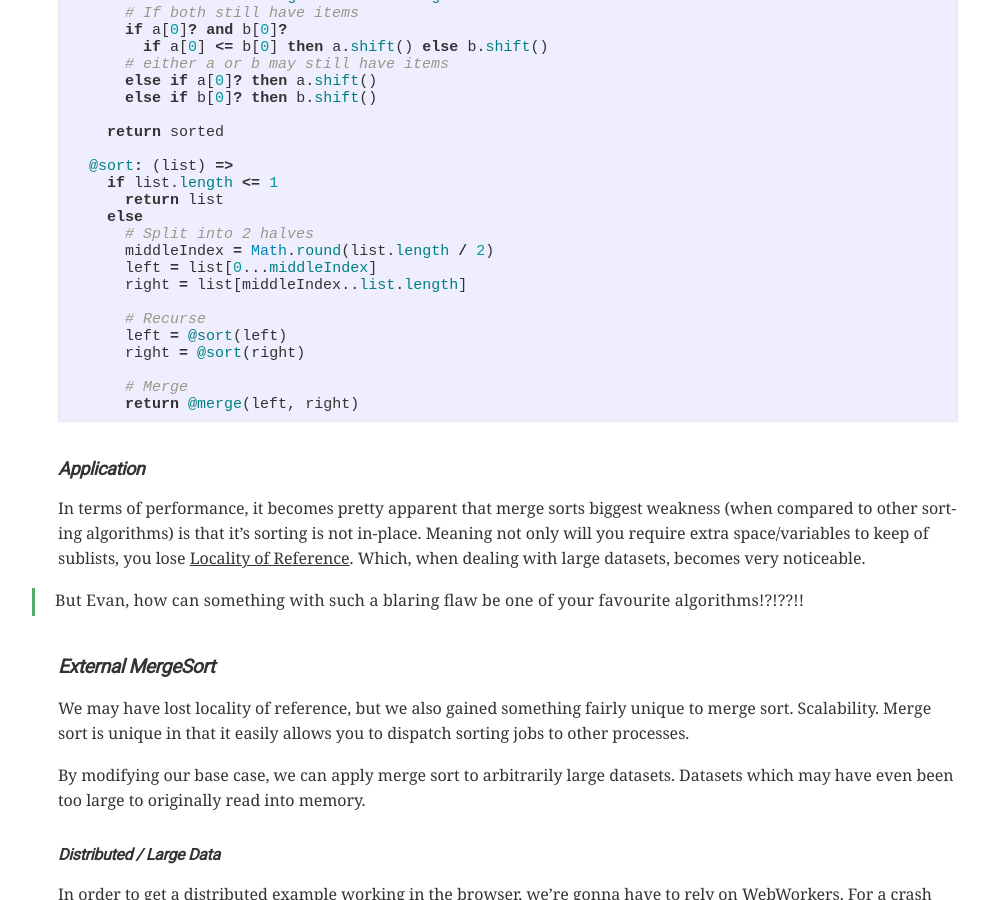
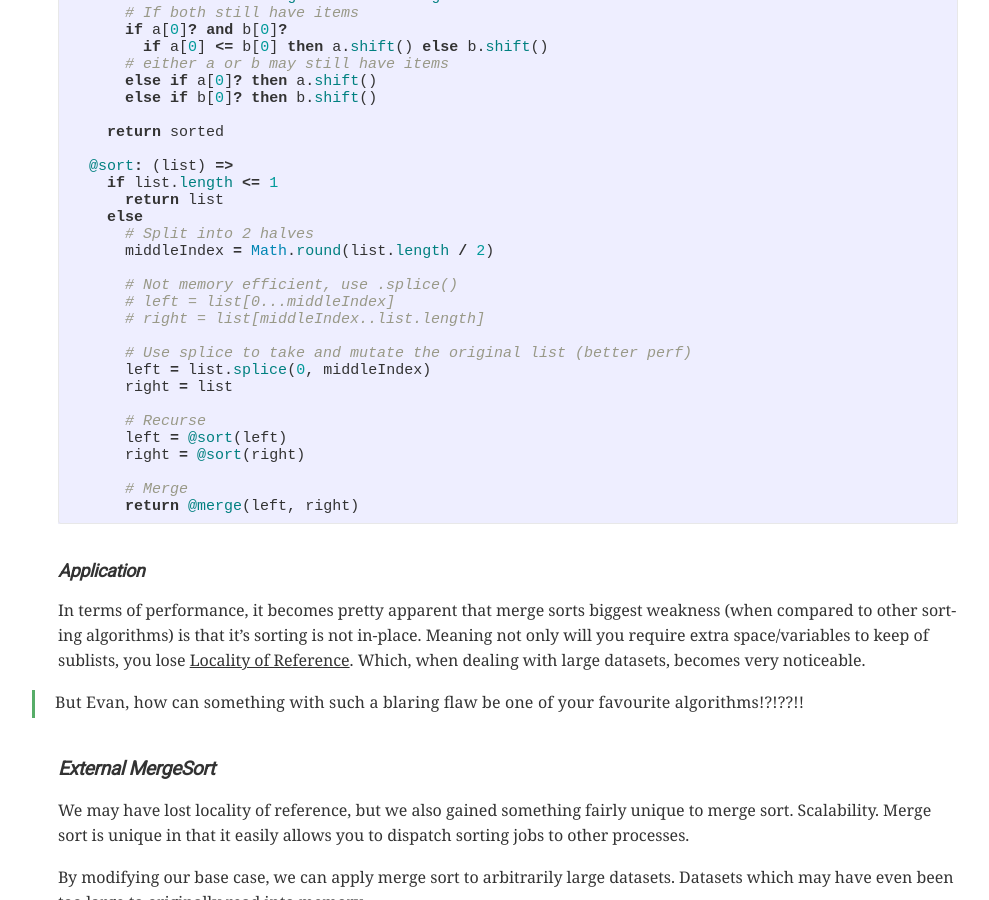
Before and after one commit to evanlouie/evanlouie.github.io, a Jekyll site: the page built from _posts/2017-11-11-aotd-merge-sort.md, in a window 1280 px wide and 900 px high, scrolled down 645 px. Shown: the whole window, without its empty margins (132-1121 px from the left). Built offline with Jekyll 4.4.1, drawn with Linux system fonts in a browser that asks for light colours; comment, search, counter and statistics services are not loaded; some of the changed text lies outside the part shown.

Commit message:
add note about .splice()

```diff
--- a/_posts/2017-11-11-aotd-merge-sort.md
+++ b/_posts/2017-11-11-aotd-merge-sort.md
@@ -39,8 +39,14 @@ class MergeSort
     else
       # Split into 2 halves
       middleIndex = Math.round(list.length / 2)
-      left = list[0...middleIndex]
-      right = list[middleIndex..list.length]
+
+      # Not memory efficient, use .splice()
+      # left = list[0...middleIndex]
+      # right = list[middleIndex..list.length]
+
+      # Use splice to take and mutate the original list (better perf)
+      left = list.splice(0, middleIndex)
+      right = list
 
       # Recurse
       left = @sort(left)
@@ -114,8 +120,8 @@ class ExternalMergeSort
       return sorted
     else
       middleIndex = Math.round(list.length / 2)
-      left = list[0...middleIndex]
-      right = list[middleIndex..list.length]
+      left = list.splice(0, middleIndex)
+      right = list
 
       # await Promise.all() to allow allow jobs to fire concurrently
       merged = await Promise.all([@sort(left), @sort(right)]).then ([left, right]) =>
```
